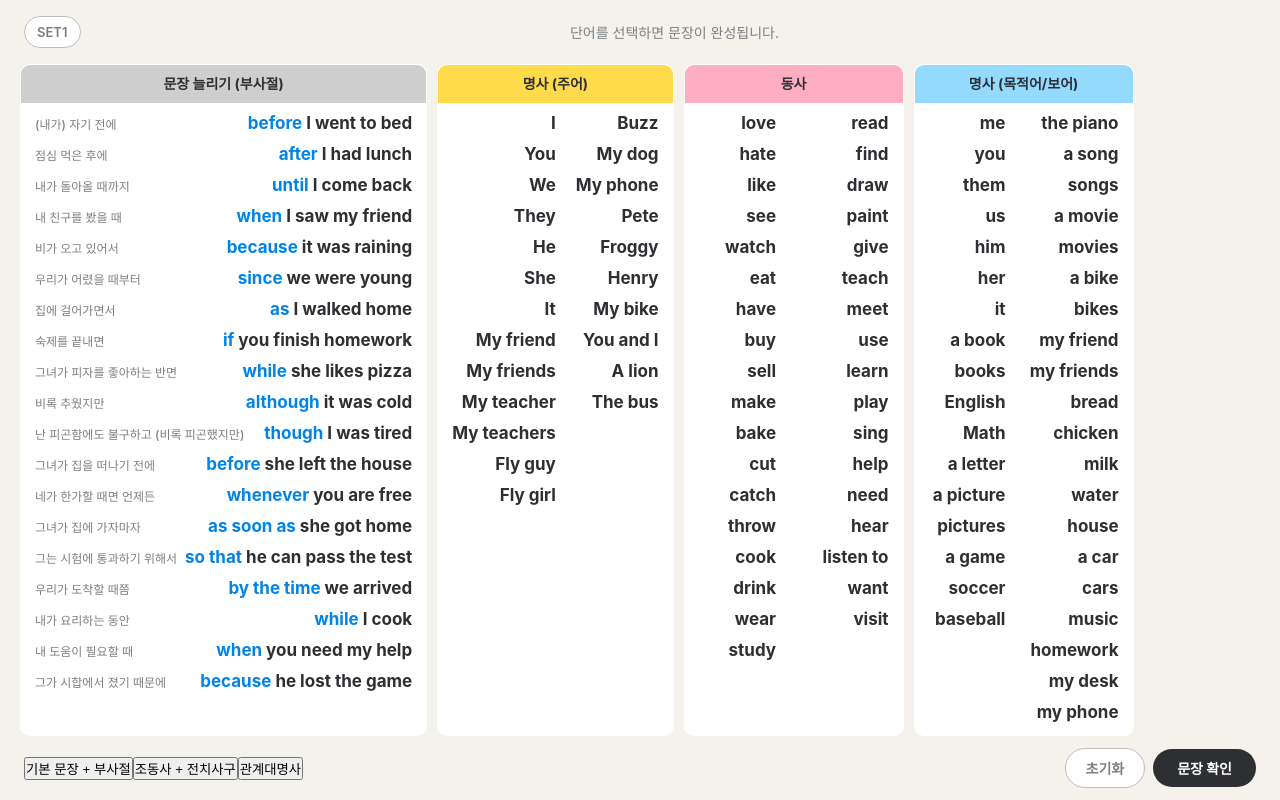
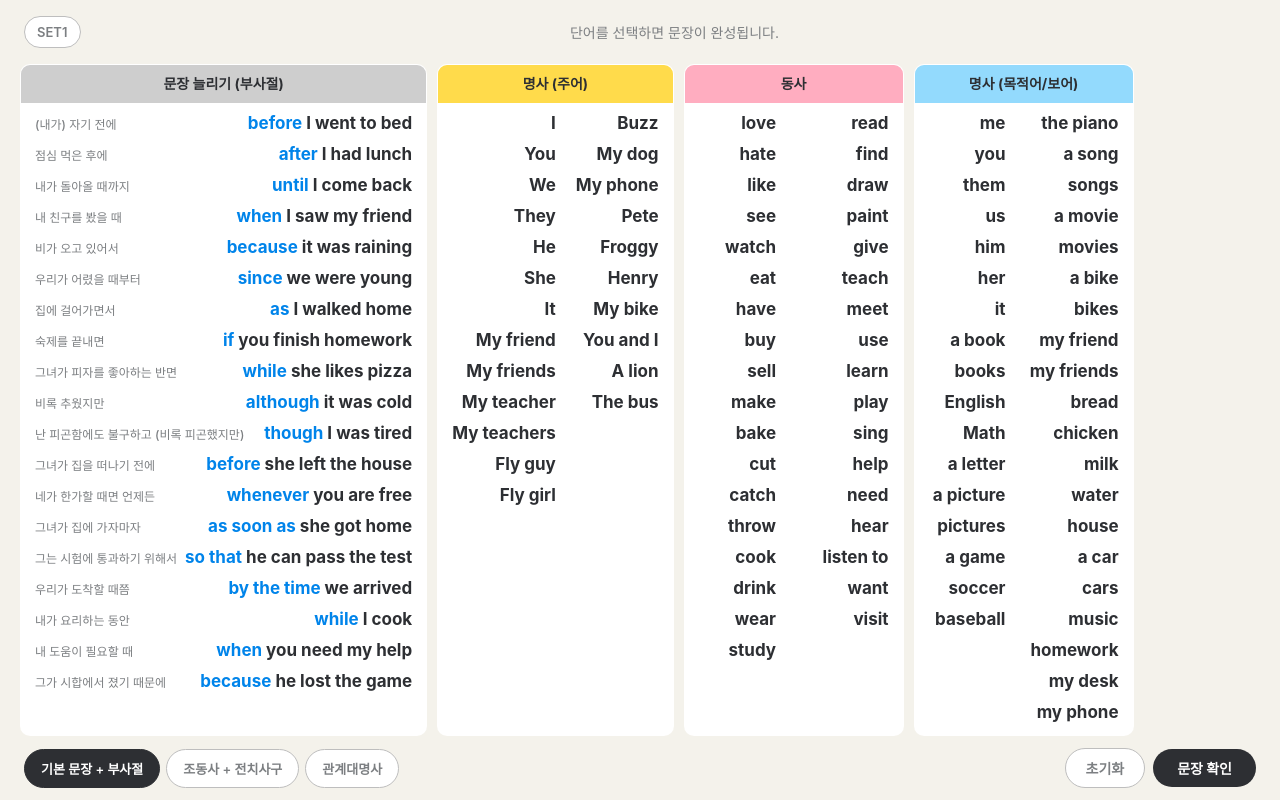
Before and after one commit to kisa-dev0520/enbong_sentence, a React (Vite) app: page / in a window 1280 px wide. Built offline with nearby package versions, Linux system fonts and the light colour scheme.

Commit message:
vercel 배포_50_css 추가

```diff
--- a/src/styles/ControlPanel.css
+++ b/src/styles/ControlPanel.css
@@ -101,3 +101,27 @@
         transform: rotate(360deg);
     }
 }
+
+.topbar-tabs {
+    display: flex;
+    gap: 6px;
+}
+
+.tab-btn {
+    padding: 9px 16px;
+    border-radius: 20px;
+    border: 1px solid var(--btn-border);
+    background: var(--btn-bg);
+    color: var(--text-secondary);
+    font-family: inherit;
+    font-size: 13px;
+    font-weight: 600;
+    cursor: pointer;
+    transition: all 0.15s;
+}
+
+.tab-btn.active {
+    background: var(--text-primary);
+    border-color: var(--text-primary);
+    color: #fff;
+}
```
